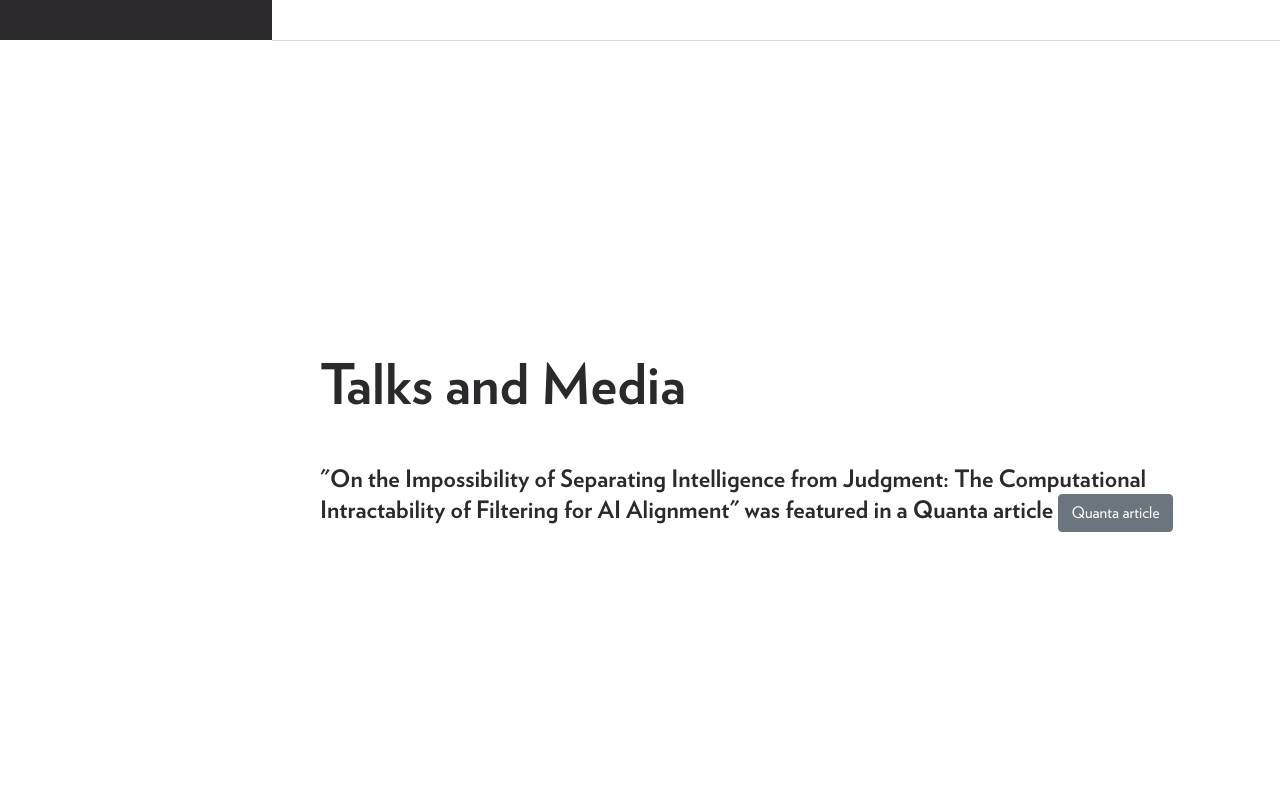
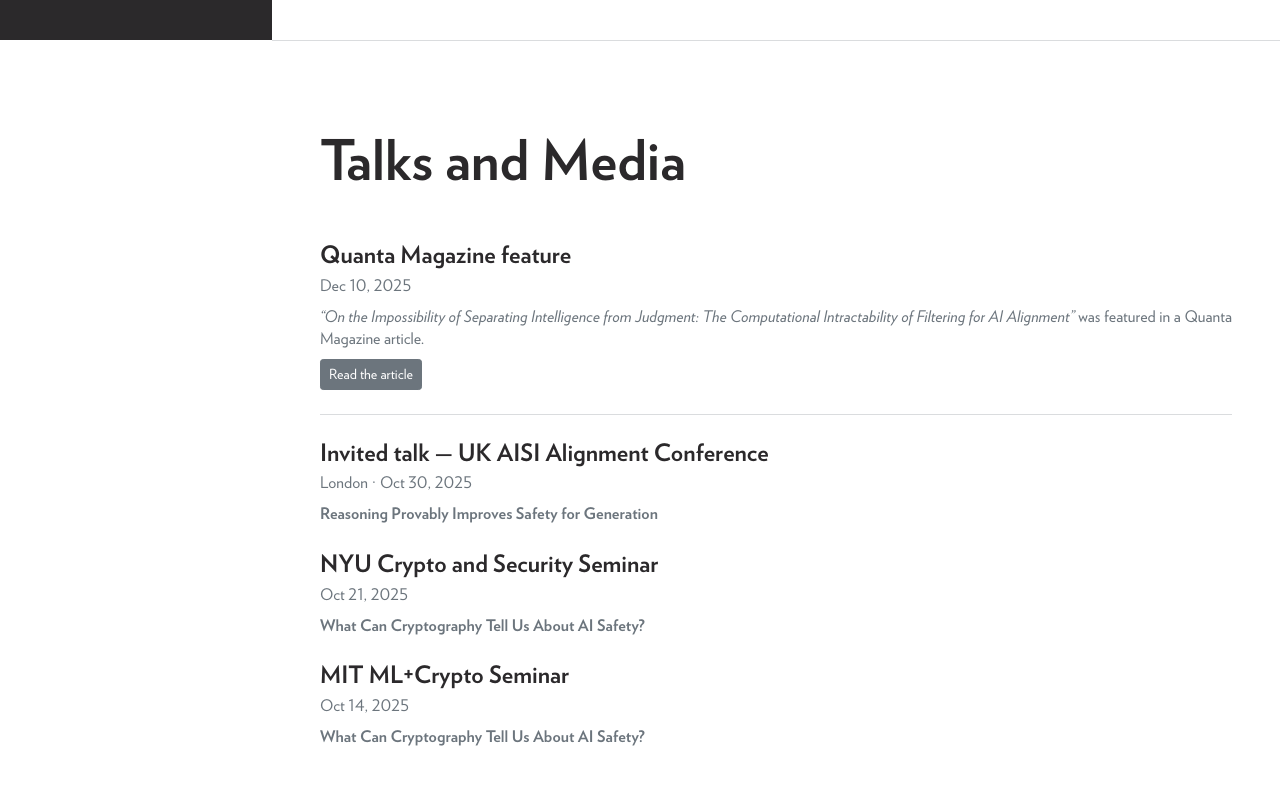
Before and after one commit to grzegorzgluch/grzegorzgluch.github.io, a website: page index.html in a window 1280 px wide. Shown: the part 760-1560 px from the top of the page. Drawn offline with nearby package versions, Linux system fonts and the light colour scheme; a web font is replaced by a local one.

Commit message:
Update  talks and media

```diff
--- a/index.html
+++ b/index.html
@@ -60,15 +60,81 @@
                 </div>
             </section>
             <hr class="m-0" />
-            <!--Teaching-->
+            <!-- Talks and Media -->
             <section class="resume-section" id="talksandmedia">
-                <div class="resume-section-content">
-                    <h2 class="mb-5">Talks and Media</h2>
-                    <h4 class="mb-0">"On the Impossibility of Separating Intelligence from Judgment: The Computational Intractability of Filtering for AI Alignment" was featured in a Quanta article
-                    <a href="https://www.quantamagazine.org/cryptographers-show-that-ai-protections-will-always-have-holes-20251210/" target="_blank" class="btn btn-secondary" role="button" aria-pressed="true">Quanta article</a></h4>
+              <div class="resume-section-content">
+                <h2 class="mb-5">Talks and Media</h2>
+
+                <div class="talks-media-list">
+
+                  <!-- Media -->
+                  <div class="talk-item mb-4">
+                    <div class="d-flex flex-column flex-md-row justify-content-between align-items-start">
+                      <div>
+                        <h4 class="mb-1">Quanta Magazine feature</h4>
+                        <div class="text-muted mb-2">Dec 10, 2025</div>
+                        <p class="mb-2">
+                          <em>“On the Impossibility of Separating Intelligence from Judgment: The Computational Intractability of Filtering for AI Alignment”</em>
+                          was featured in a Quanta Magazine article.
+                        </p>
+                        <a href="https://www.quantamagazine.org/cryptographers-show-that-ai-protections-will-always-have-holes-20251210/"
+                           target="_blank" class="btn btn-secondary btn-sm" role="button" aria-pressed="true">
+                          Read the article
+                        </a>
+                      </div>
+                    </div>
+                  </div>
+
+                  <hr class="my-4" />
+
+                  <!-- Talks -->
+                  <div class="talk-item mb-4">
+                    <div class="d-flex flex-column flex-md-row justify-content-between align-items-start">
+                      <div>
+                        <h4 class="mb-1">Invited talk — UK AISI Alignment Conference</h4>
+                        <div class="text-muted mb-2">London · Oct 30, 2025</div>
+                        <p class="mb-0">
+                          <strong>Reasoning Provably Improves Safety for Generation</strong>
+                        </p>
+                      </div>
+                    </div>
+                  </div>
+
+                  <div class="talk-item mb-4">
+                    <div class="d-flex flex-column flex-md-row justify-content-between align-items-start">
+                      <div>
+                        <h4 class="mb-1">NYU Crypto and Security Seminar</h4>
+                        <div class="text-muted mb-2">Oct 21, 2025</div>
+                        <p class="mb-0">
+                          <strong>What Can Cryptography Tell Us About AI Safety?</strong>
+                        </p>
+                      </div>
+                    </div>
+                  </div>
+
+                  <div class="talk-item mb-2">
+                    <div class="d-flex flex-column flex-md-row justify-content-between align-items-start">
+                      <div>
+                        <h4 class="mb-1">MIT ML+Crypto Seminar</h4>
+                        <div class="text-muted mb-2">Oct 14, 2025</div>
+                        <p class="mb-0">
+                          <strong>What Can Cryptography Tell Us About AI Safety?</strong>
+                        </p>
+                      </div>
+                    </div>
+                  </div>
+
                 </div>
+              </div>
             </section>
             <hr class="m-0" />
+
+            <!-- Optional: lightweight styling for tighter, nicer spacing -->
+            <style>
+              .talks-media-list .talk-item h4 { line-height: 1.2; }
+              .talks-media-list .talk-item p { line-height: 1.4; }
+            </style>
+
             <!-- Publications-->
             <section class="resume-section" id="publications">
                 <div class="resume-section-content">
```
